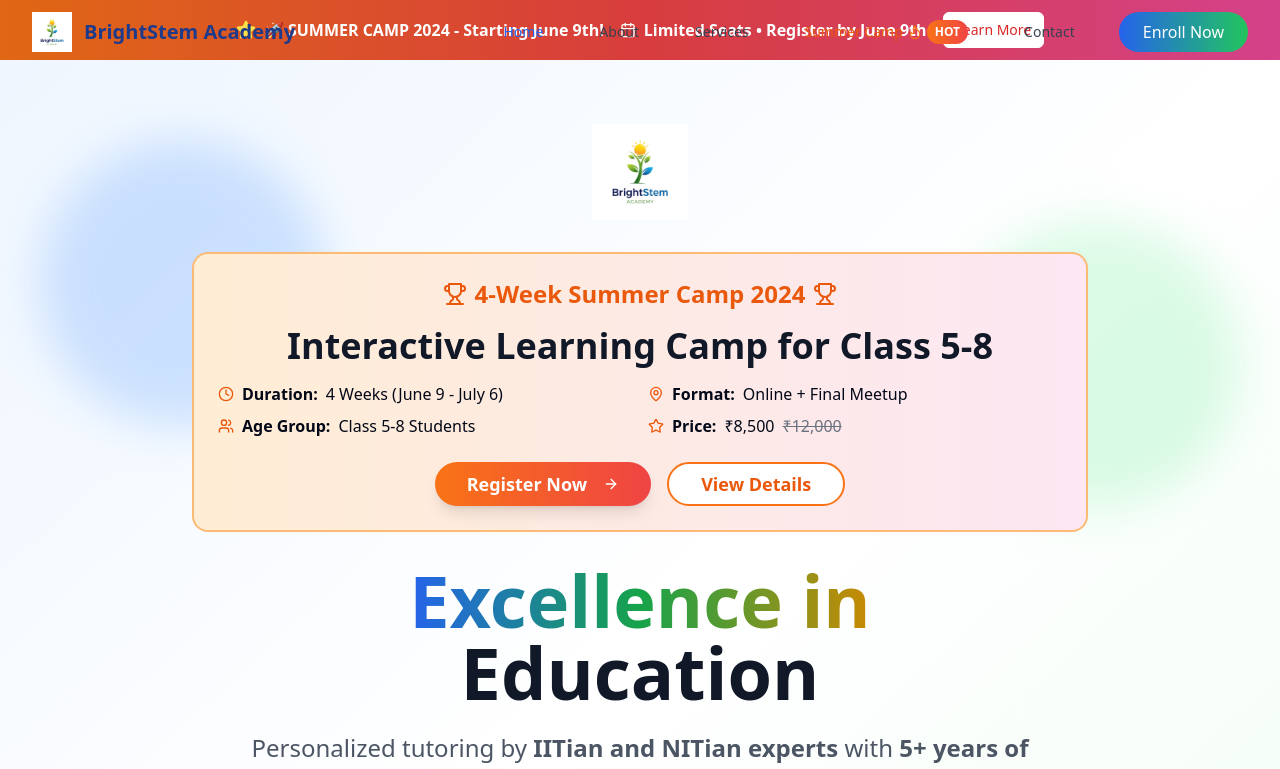
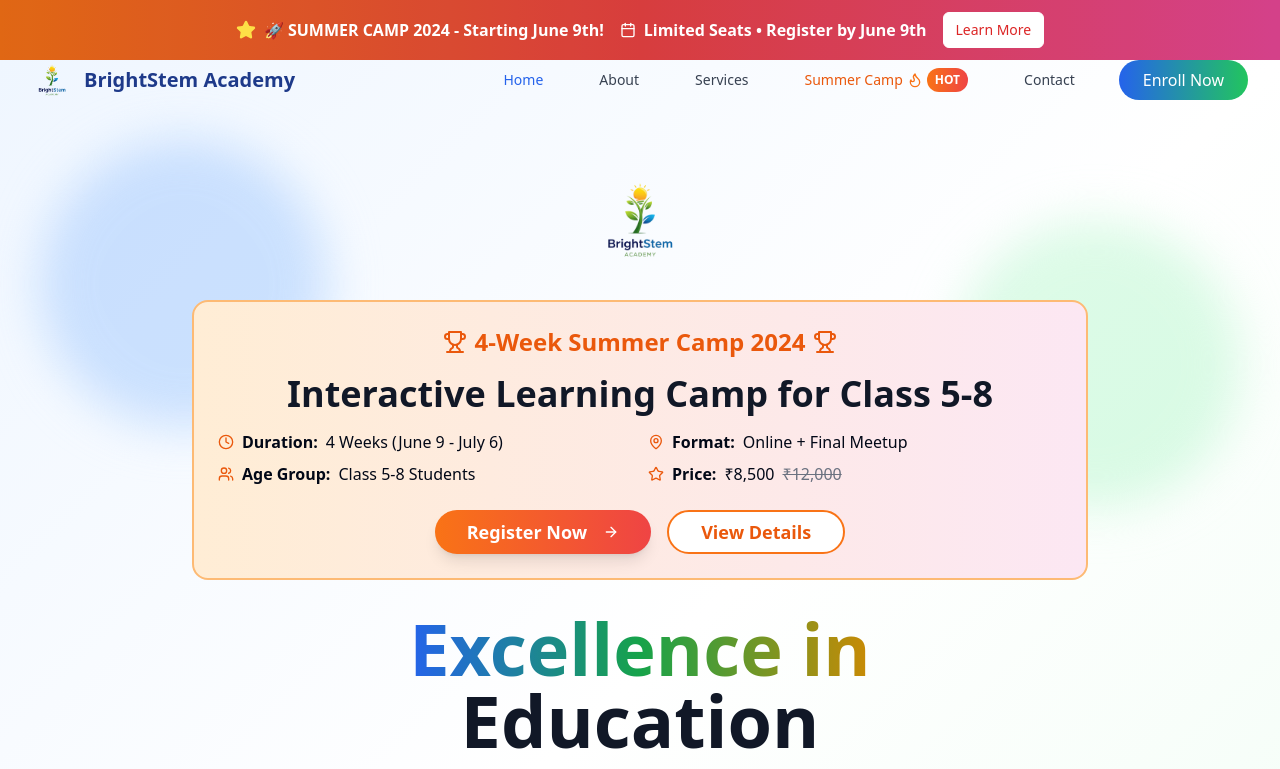
Before and after one commit to shivam7-iitbhu/brightstem-academy, a React (Vite) app: page / in a window 1280 px wide. Shown: the top 769 px of the page. Built offline with nearby package versions, Linux system fonts and the light colour scheme.

Commit message:
Fix: Resolve top bar collision and update logo
Adjusted the top sales bar's positioning to prevent overlap with the navbar and updated the logo image.

```diff
--- a/src/components/Navbar.tsx
+++ b/src/components/Navbar.tsx
@@ -32,7 +32,7 @@ const Navbar = () => {
   const isActive = (path: string) => location.pathname === path;
 
   return (
-    <nav className={`fixed w-full z-50 transition-all duration-300 ${
+    <nav className={`fixed w-full z-50 transition-all duration-300 mt-12 ${
       isScrolled ? 'bg-white/95 backdrop-blur-md shadow-lg' : 'bg-transparent'
     }`}>
       <div className="max-w-7xl mx-auto px-4 sm:px-6 lg:px-8">
@@ -41,7 +41,7 @@ const Navbar = () => {
           <Link to="/" className="flex items-center space-x-3 group">
             <div className="group-hover:scale-110 transition-transform">
               <img
-                src="/lovable-uploads/d8899f5c-745b-4049-aaf0-37773ca2e953.png"
+                src="/lovable-uploads/a509da7d-f612-42d2-aca6-0d96eeece976.png"
                 alt="BrightStem Academy Logo"
                 className="h-10 w-auto"
               />
--- a/src/pages/Index.tsx
+++ b/src/pages/Index.tsx
@@ -48,7 +48,7 @@ const Index = () => {
   return (
     <div className="min-h-screen">
       {/* Summer Camp Banner */}
-      <section className="bg-gradient-to-r from-orange-500 via-red-500 to-pink-500 text-white py-3 relative overflow-hidden">
+      <section className="bg-gradient-to-r from-orange-500 via-red-500 to-pink-500 text-white py-3 relative overflow-hidden fixed top-0 w-full z-40">
         <div className="absolute inset-0 bg-black/10"></div>
         <div className="relative max-w-7xl mx-auto px-4 sm:px-6 lg:px-8 text-center">
           <div className="flex flex-col sm:flex-row items-center justify-center gap-4 text-sm md:text-base font-semibold">
@@ -68,7 +68,7 @@ const Index = () => {
       </section>
 
       {/* Hero Section */}
-      <section className="relative min-h-screen flex items-center justify-center bg-gradient-to-br from-blue-50 via-white to-green-50 overflow-hidden pt-16">
+      <section className="relative min-h-screen flex items-center justify-center bg-gradient-to-br from-blue-50 via-white to-green-50 overflow-hidden pt-28">
         {/* Animated background elements */}
         <div className="absolute inset-0">
           <div className="absolute top-20 left-10 w-72 h-72 bg-blue-200 rounded-full mix-blend-multiply filter blur-xl opacity-70 animate-pulse"></div>
@@ -80,7 +80,7 @@ const Index = () => {
           <div className="animate-fade-in">
             <div className="mb-8">
               <img
-                src="/lovable-uploads/d8899f5c-745b-4049-aaf0-37773ca2e953.png"
+                src="/lovable-uploads/a509da7d-f612-42d2-aca6-0d96eeece976.png"
                 alt="BrightStem Academy Logo"
                 className="h-24 w-auto mx-auto mb-4"
               />
```
Also changed, not shown: public/lovable-uploads/a509da7d-f612-42d2-aca6-0d96eeece976.png (added).
